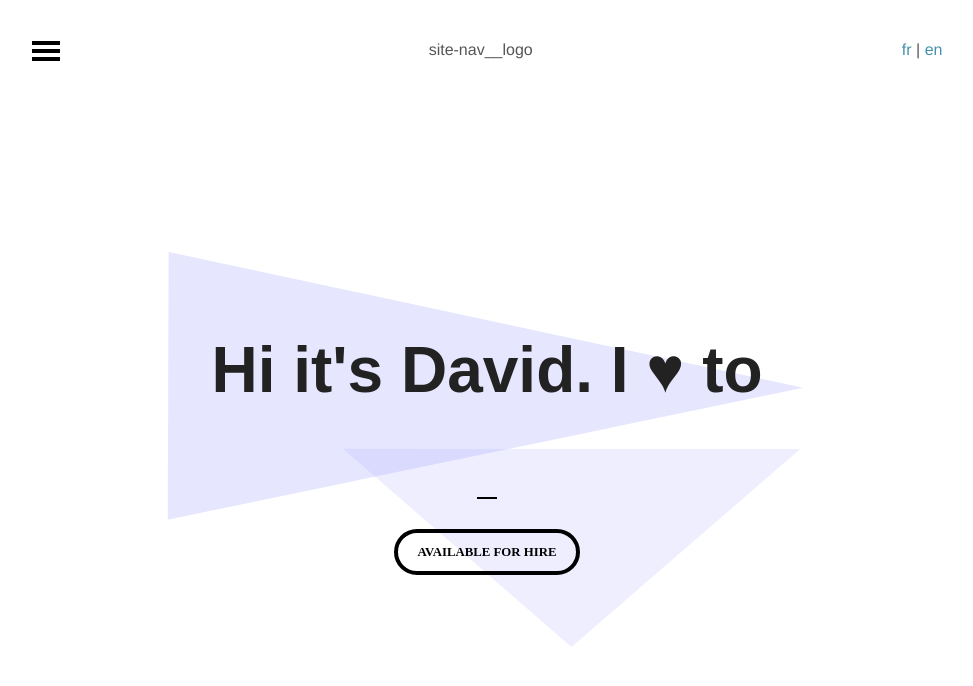
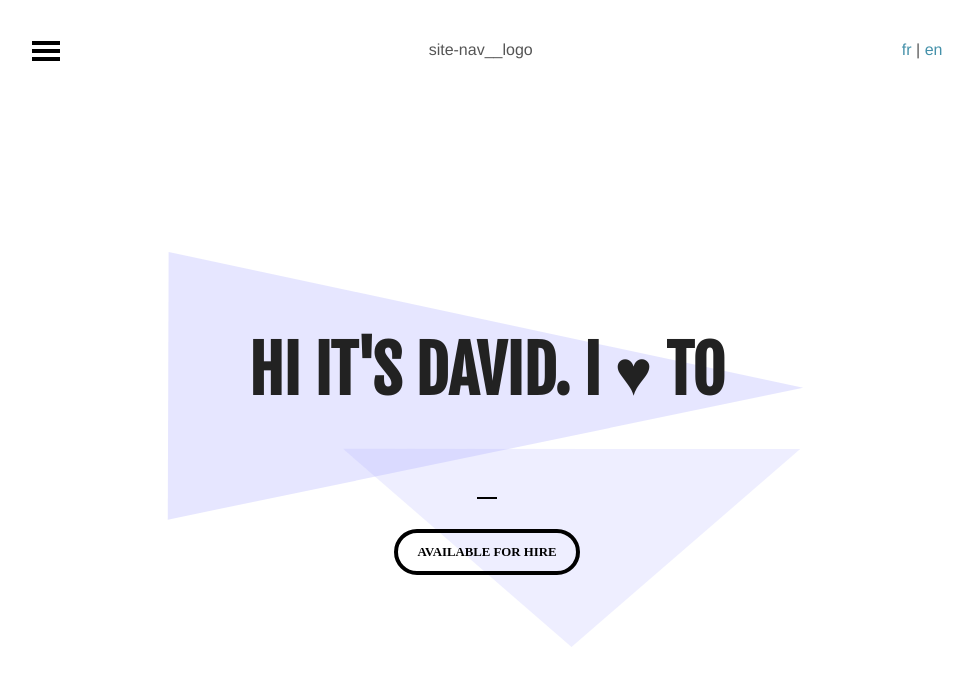
Before and after one commit to bdavidxyz/jekyll-convert, a Jekyll site: the page built from index.html, in a window 1280 px wide and 900 px high. Shown: the top 686 px of the window, without its empty margins (153-1126 px from the left). Built offline with Jekyll 4.4.1, drawn with Linux system fonts in a browser that asks for light colours.

Commit message:
correct footer and fjalla reinstall

```diff
--- a/_layouts/default.html
+++ b/_layouts/default.html
@@ -10,7 +10,18 @@
 
 
   <div class="overlay-container">
+    <div class="menu-content">
+      <div class="wrapper">
+        <div class="iconik">
 
+        </div>
+        <ul>
+          <li><a href="">afa aef</a></li>
+          <li><a href="">azer azer</a></li>
+          <li><a href="">zer azer</a></li>
+        </ul>
+      </div>
+    </div>
     <div class="page-content">
       <div class="wrapper">
         {{ content }}
@@ -18,21 +29,10 @@
     </div>
 
 
-    <div class="menu-content">
-      <div class="wrapper">
-        <div class="iconik">
 
-        </div>
-        <ul>
-        <li><a href="">afa aef</a></li>
-          <li><a href="">azer azer</a></li>
-          <li><a href="">zer azer</a></li>
-        </ul>
-      </div>
-    </div>
+    {% include footer.html %}
+  </div>
 
-  </div>
-  {% include footer.html %}
 
   {% include javascript.html %}
 
--- a/_sass/custom/_custom.scss
+++ b/_sass/custom/_custom.scss
@@ -25,7 +25,8 @@
 }
 
 .hero__item-title  {
-  font-family: 'Montserrat', sans-serif;
+  font-family: 'Fjalla One', sans-serif;
+  text-transform: uppercase;
   text-align: center;
   @include respond-htl-to(handhelds) { font-size:1.5rem;}
   @include respond-htl-to(medium-screens) { font-size:2rem;}
@@ -107,7 +108,7 @@
   box-sizing: content-box;
   cursor: pointer;
   zoom: 1;
-  position: relative;
+  // position: relative;
   text-transform: uppercase;
   font-weight: bold;
   font-family: "Montserrat";
```
